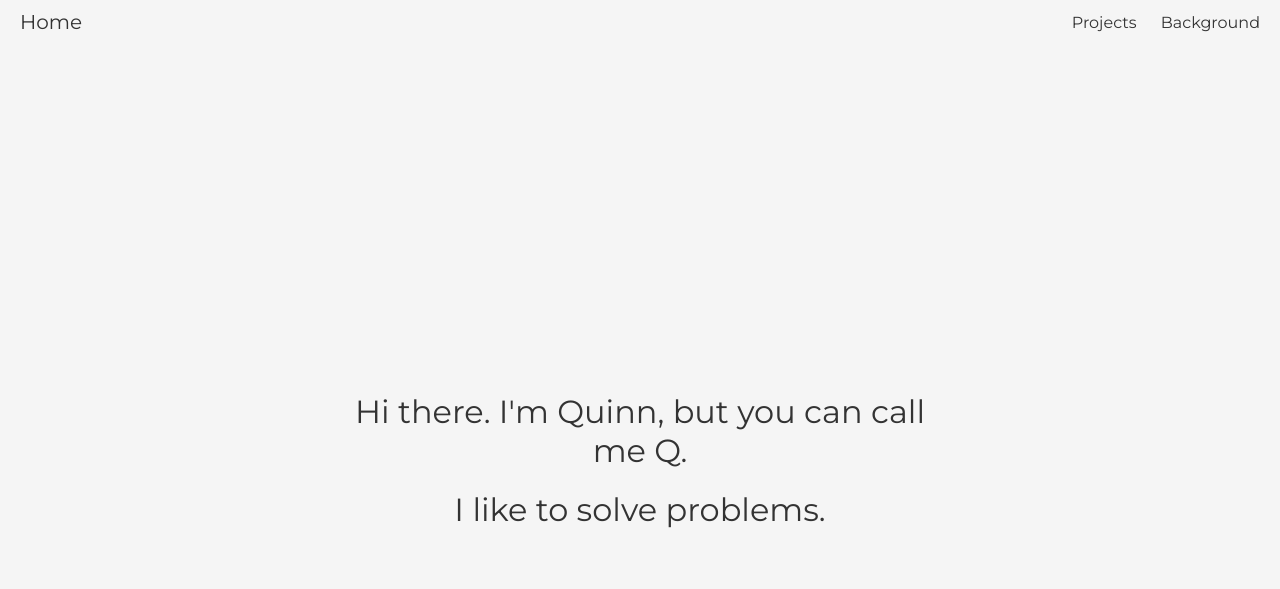
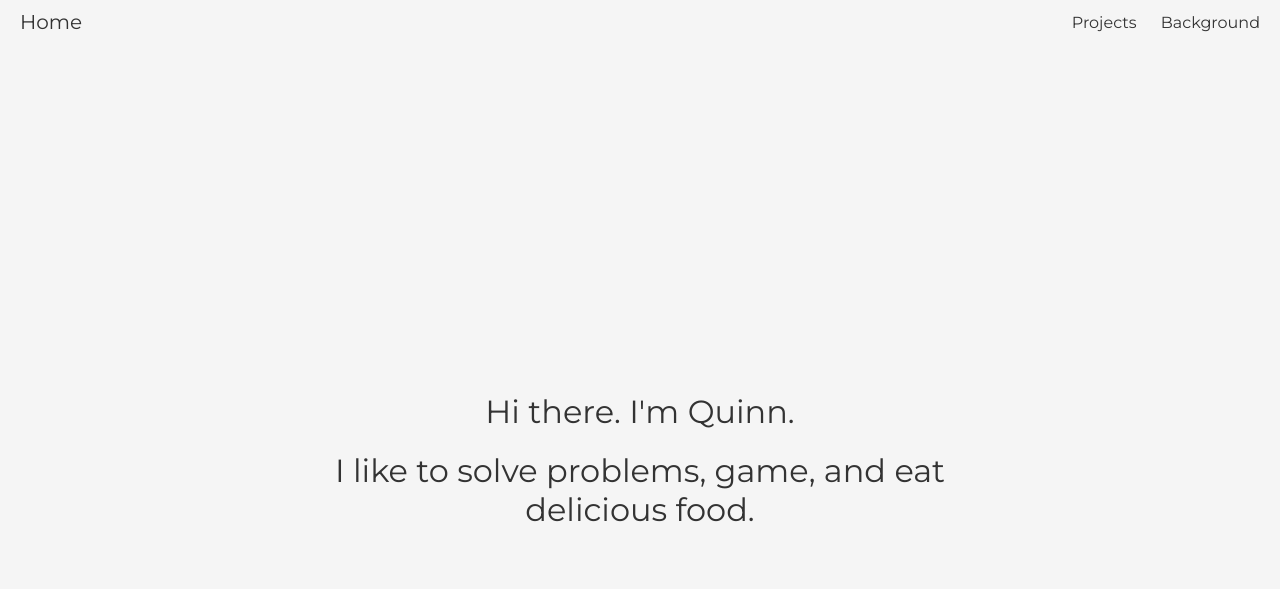
Before and after one commit to dmorr041/dmorr041.github.io, a plain HTML site: page index.html in a window 1280 px wide. Shown: the top 589 px of the page. Drawn offline with Linux system fonts and the light colour scheme.

Commit message:
updated text to be a little more personable

```diff
--- a/index.html
+++ b/index.html
@@ -21,8 +21,8 @@
 
     <main>
       <div class="intro-text">
-        <p>Hi there. I'm Quinn, but you can call me Q.</p>
-        <p>I like to solve problems.</p>
+        <p>Hi there. I'm Quinn.</p>
+        <p>I like to solve problems, game, and eat delicious food.</p>
       </div>
     </main>
 
```
